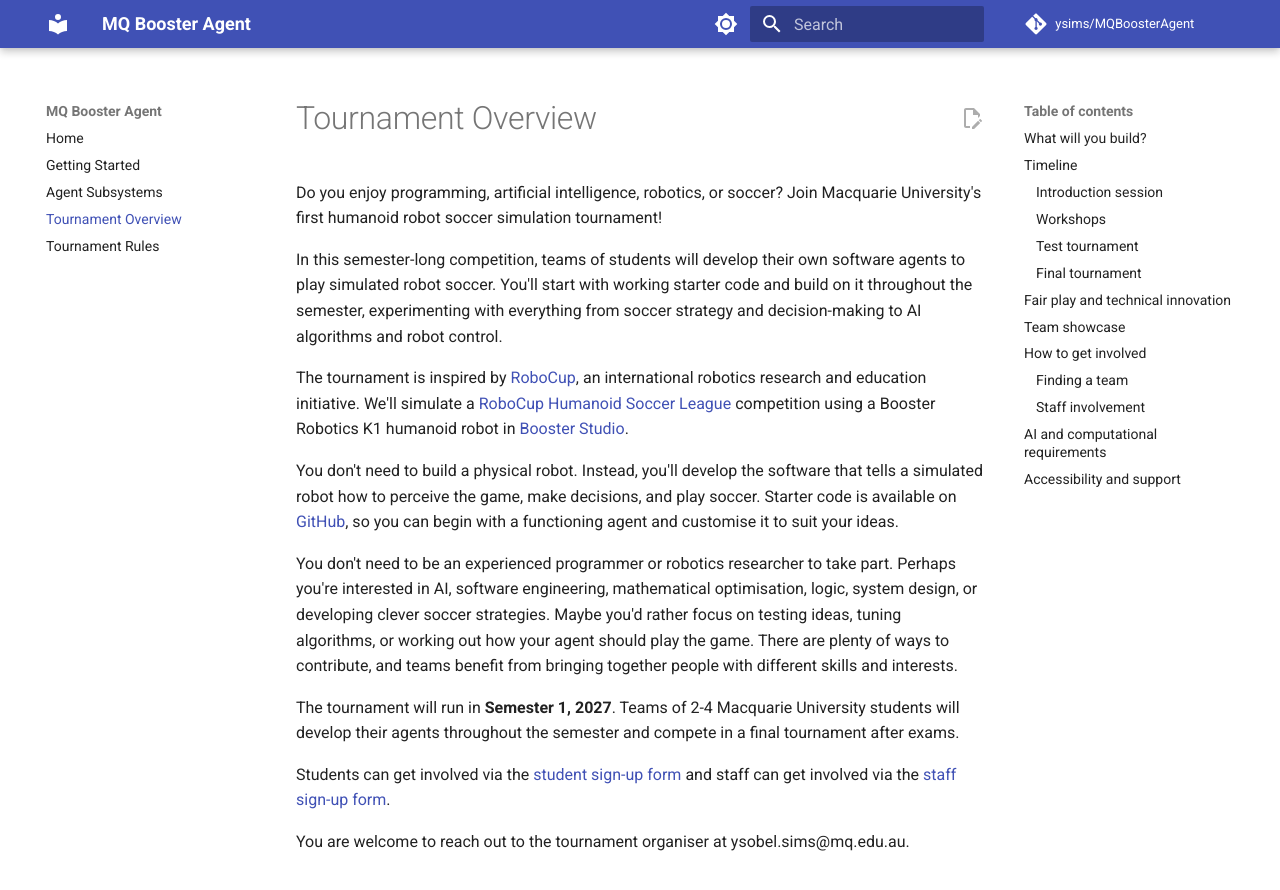
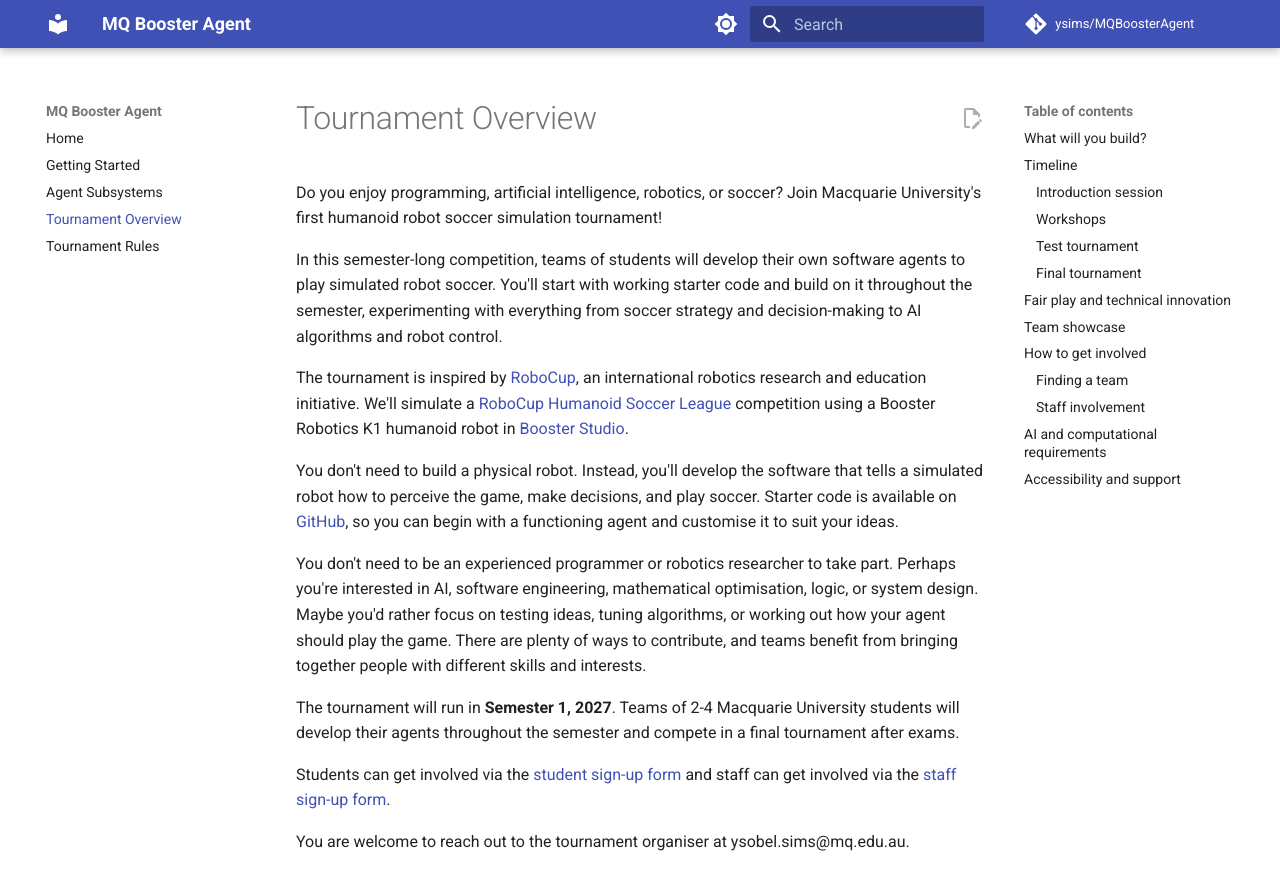
Before and after one commit to ysims/MQBoosterAgent, an MkDocs documentation site: the page built from docs/04-tournament-overview.md, in a window 1280 px wide and 900 px high. Shown: the top 890 px of the window. Built offline with MkDocs 1.6.1 and Material for MkDocs 9.7.7, drawn with Linux system fonts in a browser that asks for light colours; comment, search, counter and statistics services are not loaded.

Commit message:
Apply suggestion from @ysims

```diff
--- a/docs/04-tournament-overview.md
+++ b/docs/04-tournament-overview.md
@@ -8,7 +8,7 @@ The tournament is inspired by [RoboCup](https://www.robocup.org/), an internatio
 
 You don't need to build a physical robot. Instead, you'll develop the software that tells a simulated robot how to perceive the game, make decisions, and play soccer. Starter code is available on [GitHub](https://github.com/ysims/MQAgent), so you can begin with a functioning agent and customise it to suit your ideas.
 
-You don't need to be an experienced programmer or robotics researcher to take part. Perhaps you're interested in AI, software engineering, mathematical optimisation, logic, system design, or developing clever soccer strategies. Maybe you'd rather focus on testing ideas, tuning algorithms, or working out how your agent should play the game. There are plenty of ways to contribute, and teams benefit from bringing together people with different skills and interests.
+You don't need to be an experienced programmer or robotics researcher to take part. Perhaps you're interested in AI, software engineering, mathematical optimisation, logic, or system design. Maybe you'd rather focus on testing ideas, tuning algorithms, or working out how your agent should play the game. There are plenty of ways to contribute, and teams benefit from bringing together people with different skills and interests.
 
 The tournament will run in **Semester 1, 2027**. Teams of 2-4 Macquarie University students will develop their agents throughout the semester and compete in a final tournament after exams.
 
```
